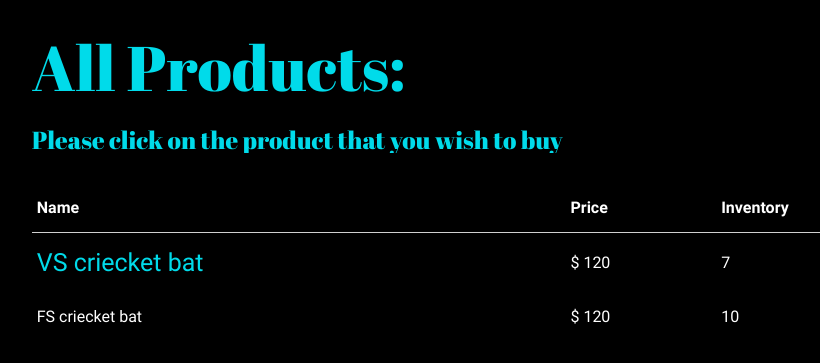
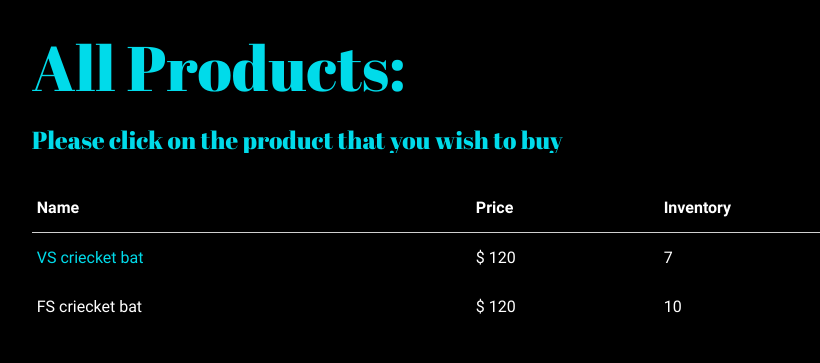
Before and after one commit to soikatesc/python-test, a Django app: template apps/products_app/templates/products_app/products.html in a window 1280 px wide, with the pointer over the restyled element. Shown: the part 64-427 px from the top of the page, without its empty margins (149-969 px from the left). Run offline with Django 3.2, Linux system fonts and the light colour scheme; the template is opened without the code that fills it: values that come from a table or form of the project are taken from there, others are empty; data comes from the database, SQL or seed files in the repository; parts of the project's set-up code (start-up, migrations or seed data) failed here and were passed over; some libraries are stand-ins or nearby versions.

Commit message:
make the table static

```diff
--- a/apps/products_app/static/products_app/css/style.css
+++ b/apps/products_app/static/products_app/css/style.css
@@ -31,7 +31,6 @@ nav .nav-wrapper a{
 
 .row table a:hover{
 	color: #00DBEA;
-	font-size: 25px;
 }
 
 #purchase-confirm p{
```
